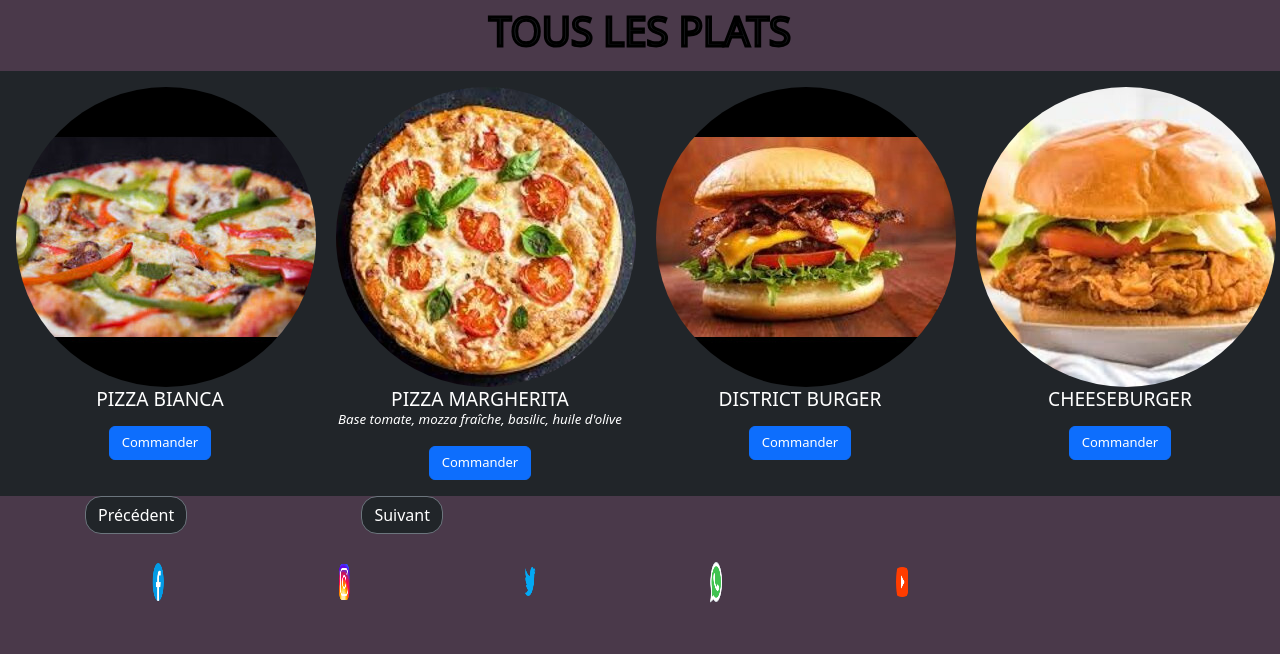
After one commit to mbimba/MS_Developpeur_full_stack_juin-aout2024, a PHP site: page /Eval_MS_full_stack_lignerouge/plats.php in a window 1280 px wide. The commit adds this page. Shown: the part 257-911 px from the top of the page. Run offline with PHP 8.4, Linux system fonts and the light colour scheme.

Commit message:
Page categorie.php (encore à modifier) + page plats.php (ajout des 12 plats) et reste encore à modifier.

```diff
--- a/Eval_MS_full_stack_lignerouge/dao.php
+++ b/Eval_MS_full_stack_lignerouge/dao.php
@@ -36,6 +36,17 @@ function get_best_sellers($conn, $limit) {
     // Récupérer tous les résultats sous forme de tableau associatif
     return $stmt->fetchAll(PDO::FETCH_ASSOC);
 }
+
+/*                             *************************************************             */
+
+function get_plats_by_categorie($conn, $categorie_id) {
+    $sql = "SELECT * FROM plat WHERE id_categorie = :categorie_id";
+    $stmt = $conn->prepare($sql);
+    $stmt->bindParam(':categorie_id', $categorie_id);
+    $stmt->execute();
+    return $stmt->fetchAll(PDO::FETCH_ASSOC);
+}
+
 
 
 /*                             *************************************************             */
--- a/Eval_MS_full_stack_lignerouge/index.php
+++ b/Eval_MS_full_stack_lignerouge/index.php
@@ -46,7 +46,7 @@
                             echo '<div class="col-sm-4 p-3 bg-dark text-white zoomimage">
                                     <div class="img-fluid ">
                                         <h1>' . $categorie['libelle'] . '</h1>
-                                        <a href="platcategorie.php?id=' . $categorie['id'] . '">
+                                        <a href="plats.php?id=' . $categorie['id'] . '">
                                             <img class="rounded-circle mx-auto d-block border border border-black-1" src="images_the_district/category/' . $categorie['image'] . '" alt="'.$category['libelle'].'">
                                         </a>
                                     </div>
@@ -67,7 +67,7 @@
                             echo '<div class="col-sm-4 p-3 bg-secondary text-white zoomimage">
                                     <div class="img-fluid ">
                                         <h1>' . $categorie['libelle'] . '</h1>
-                                        <a href="platcategorie.php?id=' . $categorie['id'] . '">
+                                        <a href="plats.php?id=' . $categorie['id'] . '">
                                             <img class="rounded-circle mx-auto d-block border border border-black-1" src="images_the_district/category/' . $categorie['image'] . '" alt="">
                                         </a>
                                     </div>
--- /dev/null
+++ b/Eval_MS_full_stack_lignerouge/plats.php
@@ -0,0 +1,227 @@
+   <!--       ICI MA PAGE TOUS LES PLATS: Avec tous les plats    -->
+
+
+   <body style="background-color: #4A394a;">
+
+<!--        Header     -->
+<?php
+require_once ("php/header.php");
+require_once("database.php");
+?>
+
+
+<div class="image-container position-relative"> <!--        ICI MON MA VIDEO DE FOND SANS L'ONGLET DE RECHERCHE    -->
+        <div class="row g-0"> <!--Ici mon image de fond -->
+
+          <!-- <div class="image-container">   Ici mon image de fond
+                                                                            <img class="img-fluid " src="Mesimages/imagedefond2a.avif" height="auto" width="100%" position="relative">
+                                                                          </div>-->
+
+          <video id="video" class="col-12" src="images_the_district/11659-231758756_small.mp4"
+            style="width:100vmax; height: 20vmax;" playsinline autoplay loop muted></video>
+        </div>
+
+
+
+      </div>
+
+ <!--            ******************************  CAROUSEL AVEC 32 IMAGES DE TOUTES LES CATEGORIES ********************************************************    -->
+
+    <!--                      DEBUT CAROUSSEL TOUS LES 12 PLATS                    -->
+    <main>
+
+    <!-- <div id="carouselExampleControlsNotouching" class="container-fluid carousel slide text-center" style="background-color: #4A394a;" data-bs-touch="false"> -->
+      <div id="carouselExample" class="carousel slide text-center" data-bs-ride="carousel" style="background-color: #4A394a;">
+        <div class="carousel-inner">
+
+            <div class="carousel-item active ">
+
+                <div class="card-group">     <!--            ****************** 1ER CAROUSEL AVEC 4 IMAGES  *************************    -->
+                    <div class="col-12 mx-auto p-2 "> <h1 class="h5couleurcat">TOUS LES PLATS</h1></div>
+                    <!-- Ajouter des cartes ici selon besoin -->
+                    <div class="img-fluid col-sm-3 p-3 bg-dark text-white">
+            <img class="rounded-circle mx-auto d-block" src="Mesimages/pizzasorientale.jpg"  alt="...">
+            <div class="card-body">
+                <h5 class="card-title tailletitreplat">PIZZA BIANCA</h5>
+                <p class="card-text tailledescriplat"><i> </i></p>
+                <a href="commande.php" class="btn btn-primary tailletextcommand">Commander</a>
+            </div>
+        </div>
+                       <!-- Répéter pour 6 cartes ou plus selon besoin -->
+                         <!-- Ajouter des cartes ici selon besoin -->
+                    <div class="img-fluid col-sm-3 p-3 bg-dark text-white">
+            <img class="rounded-circle mx-auto d-block" src="Mesimages/pizzasmargherita.jpg"  alt="...">
+            <div class="card-body">
+                <h5 class="card-title tailletitreplat">PIZZA MARGHERITA</h5>
+                <p class="card-text tailledescriplat"><i>Base tomate, mozza fraîche, basilic, huile d'olive </i></p>
+                <a href="commande.php" class="btn btn-primary tailletextcommand">Commander</a>
+            </div>
+        </div>
+                       <!-- Répéter pour 6 cartes ou plus selon besoin -->
+                         <!-- Ajouter des cartes ici selon besoin -->
+                <div class="img-fluid col-sm-3 p-3 bg-dark text-white">
+                    <img class="rounded-circle mx-auto d-block" src="Mesimages/bgbacon.jpg"  alt="...">
+                    <div class="card-body">
+                        <h5 class="card-title tailletitreplat">DISTRICT BURGER</h5>
+                        <p class="card-text tailledescriplat"><i> </i></p>
+                        <a href="commande.php" class="btn btn-primary tailletextcommand">Commander</a>
+                    </div>
+                </div>
+                <!-- Répéter pour 6 cartes ou plus selon besoin -->
+                <!-- Ajouter des cartes ici selon besoin -->
+                <div class="img-fluid col-sm-3 p-3 bg-dark text-white">
+                    <img class="rounded-circle mx-auto d-block" src="Mesimages/bgchicken.jpg"  alt="...">
+                    <div class="card-body">
+                        <h5 class="card-title tailletitreplat">CHEESEBURGER</h5>
+                        <p class="card-text tailledescriplat"><i></i></p>
+                        <a href="commande.php" class="btn btn-primary tailletextcommand">Commander</a>
+                    </div>
+                </div>
+
+                    <!-- Répéter pour 6 cartes ou plus selon besoin -->
+                </div>
+            </div>
+
+            <div class="carousel-item">     <!--            ****************** 2EME CAROUSEL AVEC 4 IMAGES"  *************************    -->
+            <div class="card-group">
+                <div class="col-12 mx-auto p-2 "> <h1 class="h5couleurcat">TOUS LES PLATS</h1></div>
+                    <!-- Ajouter des cartes ici selon besoin -->
+                    <div class="img-fluid col-sm-3 p-3 bg-dark text-white">
+                        <img class="rounded-circle mx-auto d-block" src="Mesimages/AsianboeufsauteSanstitre.jpeg"  alt="...">
+                        <div class="card-body">
+                            <h5 class="card-title tailletitreplat">BOEUF SAUTÉ</h5>
+                            <p class="card-text tailledescriplat"><i></i></p>
+                            <a href="commande.php" class="btn btn-primary tailletextcommand">Commander</a>
+                        </div>
+                    </div>
+             <!-- Répéter pour 6 cartes ou plus selon besoin -->
+                <!-- Ajouter des cartes ici selon besoin -->
+                <div class="img-fluid col-sm-3 p-3 bg-dark text-white">
+                    <img class="rounded-circle mx-auto d-block" src="Mesimages/buffalo_wrap.jpeg"  alt="...">
+                    <div class="card-body">
+                        <h5 class="card-title tailletitreplat">BUFFALO CHICKEN WRAP</h5>
+                        <p class="card-text tailledescriplat"><i></i></p>
+                        <a href="commande.php" class="btn btn-primary tailletextcommand">Commander</a>
+                    </div>
+                </div>
+                    <!-- Répéter pour 6 cartes ou plus selon besoin -->
+                  <!-- Ajouter des cartes ici selon besoin -->
+        <div class="img-fluid col-sm-3 p-3 bg-dark text-white">
+            <img class="rounded-circle mx-auto d-block" src="images_the_district/food/spaghetti-legumes.jpg"  alt="...">
+            <div class="card-body">
+                <h5 class="card-title tailletitreplat">SPAGHETTI AUX LÉGUMES</h5>
+                <p class="card-text tailledescriplat"><i> </i></p>
+                <a href="commande.php" class="btn btn-primary tailletextcommand">Commander</a>
+            </div>
+        </div>
+             <!-- Répéter pour 6 cartes ou plus selon besoin -->
+                  <!-- Ajouter des cartes ici selon besoin -->
+                  <div class="img-fluid col-sm-3 p-3 bg-dark text-white">
+            <img class="rounded-circle mx-auto d-block" src="images_the_district/food/lasagnes_viande.jpg"  alt="...">
+            <div class="card-body">
+                <h5 class="card-title tailletitreplat">LASAGNES</h5>
+                <p class="card-text tailledescriplat"><i> </i></p>
+                <a href="commande.php" class="btn btn-primary tailletextcommand">Commander</a>
+            </div>
+        </div>
+
+                <!-- Répéter pour 6 cartes ou plus selon besoin -->
+            </div>
+</div>
+
+
+<div class="carousel-item">     <!--            ****************** 3EME CAROUSEL AVEC 4 IMAGES DE "PATES"  *************************    -->
+    <div class="card-group">
+        <div class="col-12 mx-auto p-2 "> <h1 class="h5couleurcat">TOUS LES PLATS</h1></div>
+        <!-- Ajouter des cartes ici selon besoin -->
+        <div class="img-fluid col-sm-3 p-3 bg-dark text-white">
+            <img class="rounded-circle mx-auto d-block" src="Mesimages/tagliatelles_saumon.jpeg"  alt="...">
+            <div class="card-body">
+                <h5 class="card-title tailletitreplat">TAGLIATELLES AU SAUMON</h5>
+                <p class="card-text tailledescriplat"><i> </i></p>
+                <a href="commande.php" class="btn btn-primary tailletextcommand">Commander</a>
+            </div>
+        </div>
+        <!-- Répéter pour 6 cartes ou plus selon besoin -->
+        <!-- Ajouter des cartes ici selon besoin -->
+        <div class="img-fluid col-sm-3 p-3 bg-dark text-white">
+            <img class="rounded-circle mx-auto d-block" src="Mesimages/sandwichjambon.jpg"  alt="...">
+            <div class="card-body">
+                <h5 class="card-title tailletitreplat">SANDWICH JAMBON</h5>
+                <p class="card-text tailledescriplat"><i>Du jambon avec du beurre et de l'emmental</i></p>
+                <a href="commande.php" class="btn btn-primary tailletextcommand">Commander</a>
+            </div>
+        </div>
+
+  <!-- Répéter pour 6 cartes ou plus selon besoin -->
+        <!-- Ajouter des cartes ici selon besoin -->
+        <div class="img-fluid col-sm-3 p-3 bg-dark text-white">
+            <img class="rounded-circle mx-auto d-block" src="Mesimages/saladeniçoise.jpg"  alt="...">
+            <div class="card-body">
+                <h5 class="card-title tailletitreplat">SALADE CÉSAR</h5>
+                <p class="card-text tailledescriplat"><i> </i></p>
+                <a href="commande.php" class="btn btn-primary tailletextcommand">Commander</a>
+            </div>
+        </div>
+             <!-- Répéter pour 6 cartes ou plus selon besoin -->
+        <!-- Ajouter des cartes ici selon besoin -->
+        <div class="img-fluid col-sm-3 p-3 bg-dark text-white">
+            <img class="rounded-circle mx-auto d-block" src="images_the_district/food/courgettes_farcies.jpg"  alt="...">
+            <div class="card-body">
+                <h5 class="card-title tailletitreplat">COURGETTES FARCIES</h5>
+                <p class="card-text tailledescriplat"><i></i></p>
+                <a href="commande.php" class="btn btn-primary tailletextcommand">Commander</a>
+            </div>
+        </div>
+
+        <!-- Répéter pour 6 cartes ou plus selon besoin -->
+    </div>
+</div>
+
+
+
+        <!-- Répéter pour 6 cartes ou plus selon besoin -->
+
+    </div>
+</div>
+
+
+
+
+
+
+
+
+
+
+
+<!-- ************************************************************************** -->
+
+<!-- Ajouter d'autres items pour le carrousel ici -->
+</div>       <!--ICI Mes boutons de carousel -->
+<button class="carousel-control-prev d-none" id="carouselcatprec" type="button" data-bs-target="#carouselExample" data-bs-slide="prev">
+<span class="carousel-control-prev-icon" aria-hidden="true"></span>
+<button class="btn btn-secondary bg-dark rounded-4 espacebouton" onclick="precedent()" type="button">Précédent</button>
+
+
+<button class="carousel-control-next d-none" id="carouselcatsuiv" type="button" data-bs-target="#carouselExample" data-bs-slide="next">
+<span class="carousel-control-next-icon" aria-hidden="true"></span>
+<button class="btn btn-secondary bg-dark rounded-4 espacebouton" onclick="suivant()"  type="button">Suivant</button>
+
+
+</div>
+</main>
+
+
+
+
+
+
+
+
+
+
+    <!--         ICI MON FOOTER OU PIED DE PAGE AVEC LES LOGOS    -->
+<?php
+require_once ('php/footer.php');
+?>
```
Also changed, not shown: Eval_MS_full_stack_lignerouge/categorie.php (+37 -97 lines), Eval_MS_full_stack_lignerouge/Mesimages/buffalo_wrap.jpeg (added), Eval_MS_full_stack_lignerouge/Mesimages/sandwichjambon.jpg, Eval_MS_full_stack_lignerouge/Mesimages/tagliatelles_saumon.jpeg (added), Evaluation_diw_lignerouge_avec_PHP/Mesimages/tagliatelles_saumon.jpeg (added).
